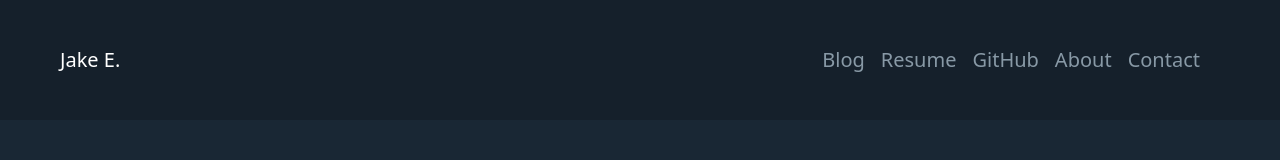
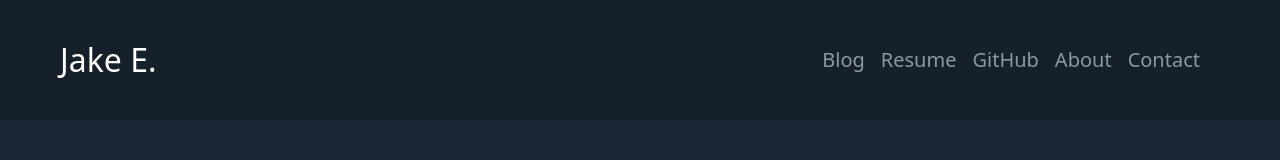
Before and after one commit to jakeEspinosa/portfolio, a Vue app: page / in a window 1280 px wide. Shown: the top 160 px of the page. Built offline with nearby package versions, Linux system fonts and the light colour scheme.

Commit message:
Brand font size.

```diff
--- a/src/components/main-view/HeaderComponent.vue
+++ b/src/components/main-view/HeaderComponent.vue
@@ -6,7 +6,7 @@ See LICENSE.txt for details.
 <template>
   <nav class="navbar navbar-expand-lg main-bg dvh-15 px-5">
     <div class="container-fluid">
-      <a class="navbar-brand main-text" href="#">Jake E.</a>
+      <a class="navbar-brand main-text fs-2" href="#">Jake E.</a>
       <button
         class="navbar-toggler"
         type="button"
```
